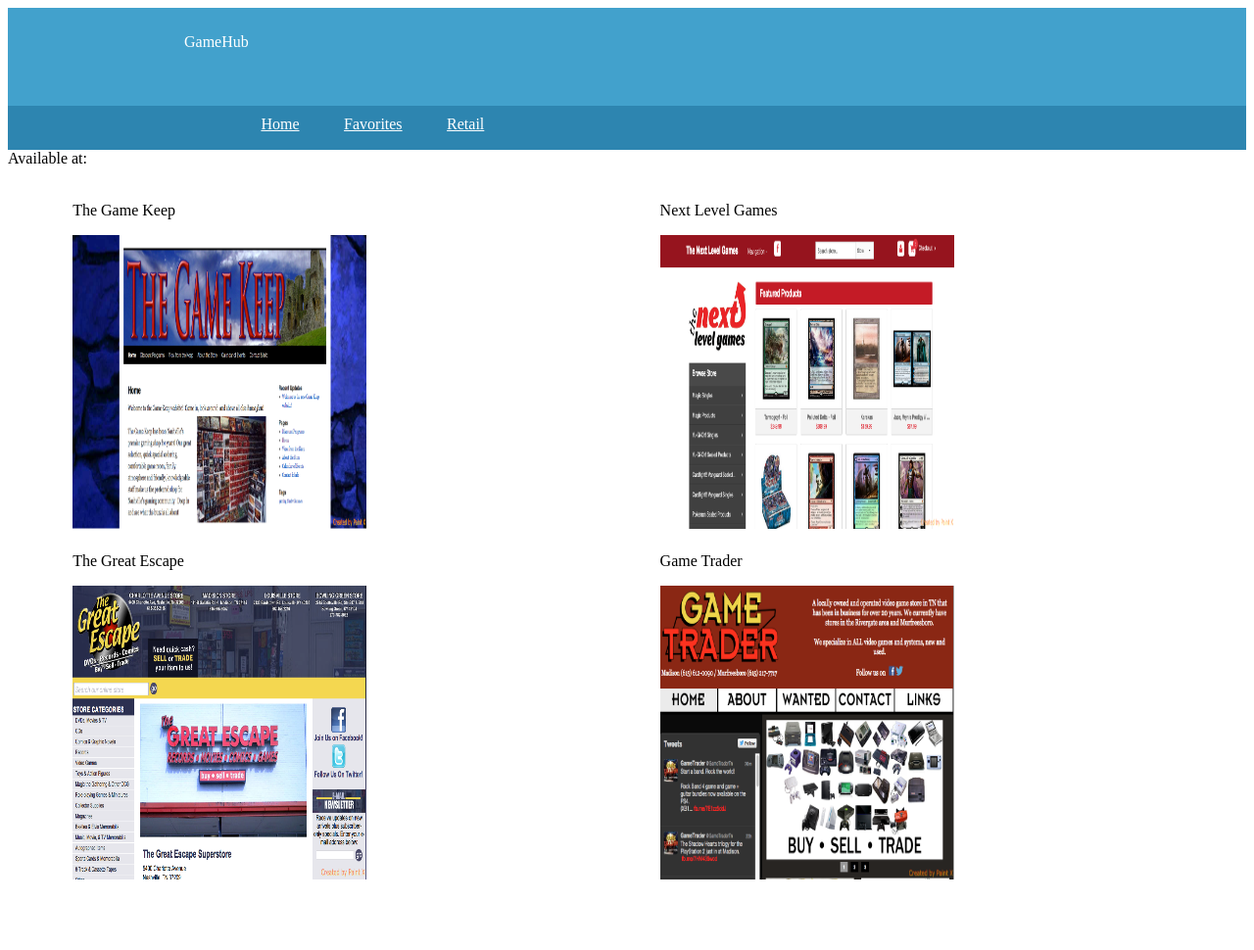
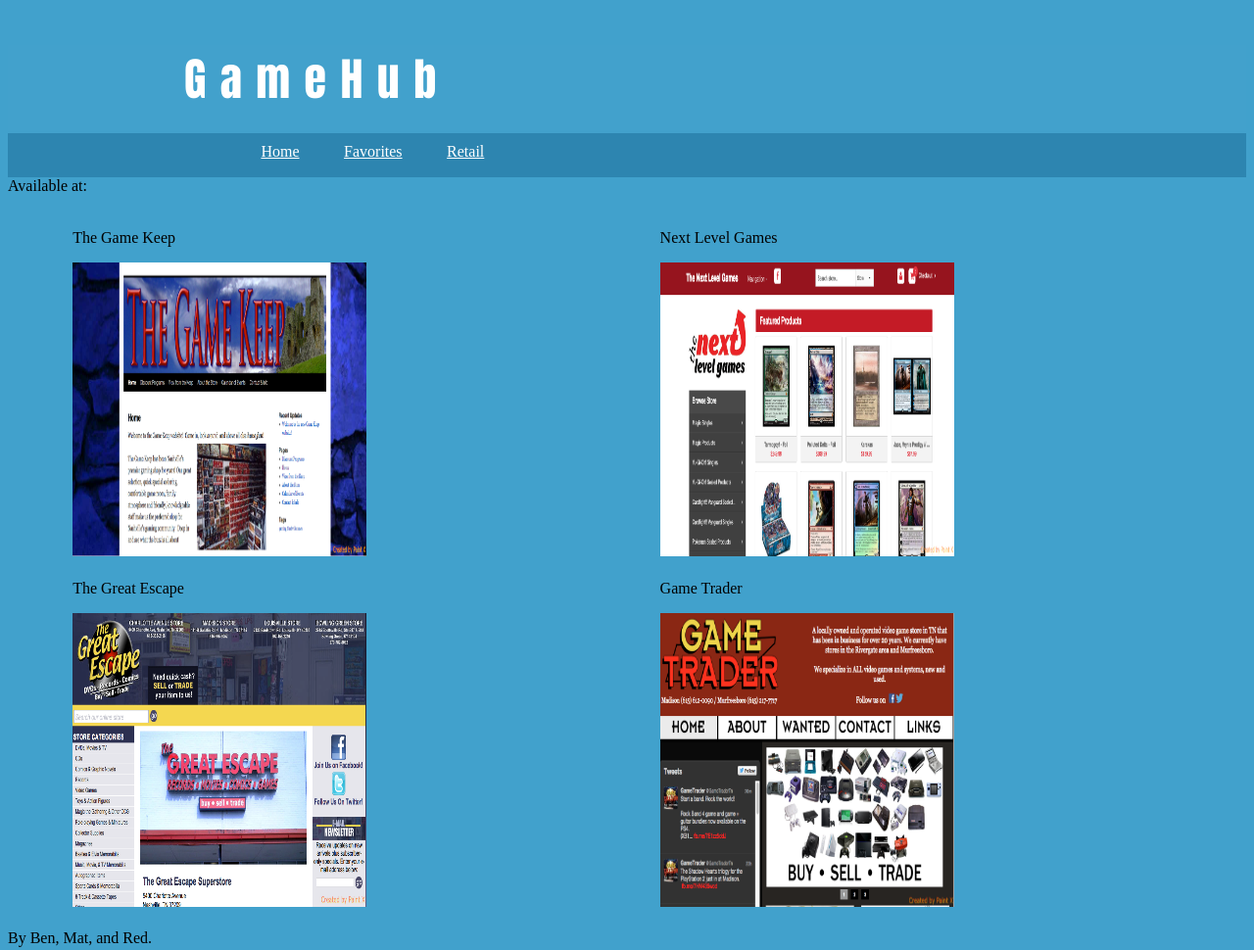
Before and after one commit to MAOstrander/group-brm, a plain HTML site: page retail.html in a window 1280 px wide. Shown: the whole page at 98% size. Before the commit the page ends 913 px from the top, so only its background shows below. Drawn offline with Linux system fonts and the light colour scheme.

Commit message:
added styling

```diff
--- a/retail.html
+++ b/retail.html
@@ -31,5 +31,6 @@
 			</tr>
 		</table>
 	</div>
+	<footer><p>By Ben, Mat, and Red.</p></footer>
 </body>
 </html>
--- a/style.css
+++ b/style.css
@@ -1,13 +1,18 @@
+body {
+	background: #41a1cc;
+}
 #top {
 	background-color: #42a1cc;
 	width: 100%;
 	height: 90px;
-	padding-top: 10px;
+	/*padding-top: 2px;*/
 }
 #logo {
 	color: white;
 	margin-left: 180px;
-	font-family:
+	font-size: 46px;
+	font-family: Impact;
+	letter-spacing: .9rem;
 }
 #nav {
 	float: left;
```
